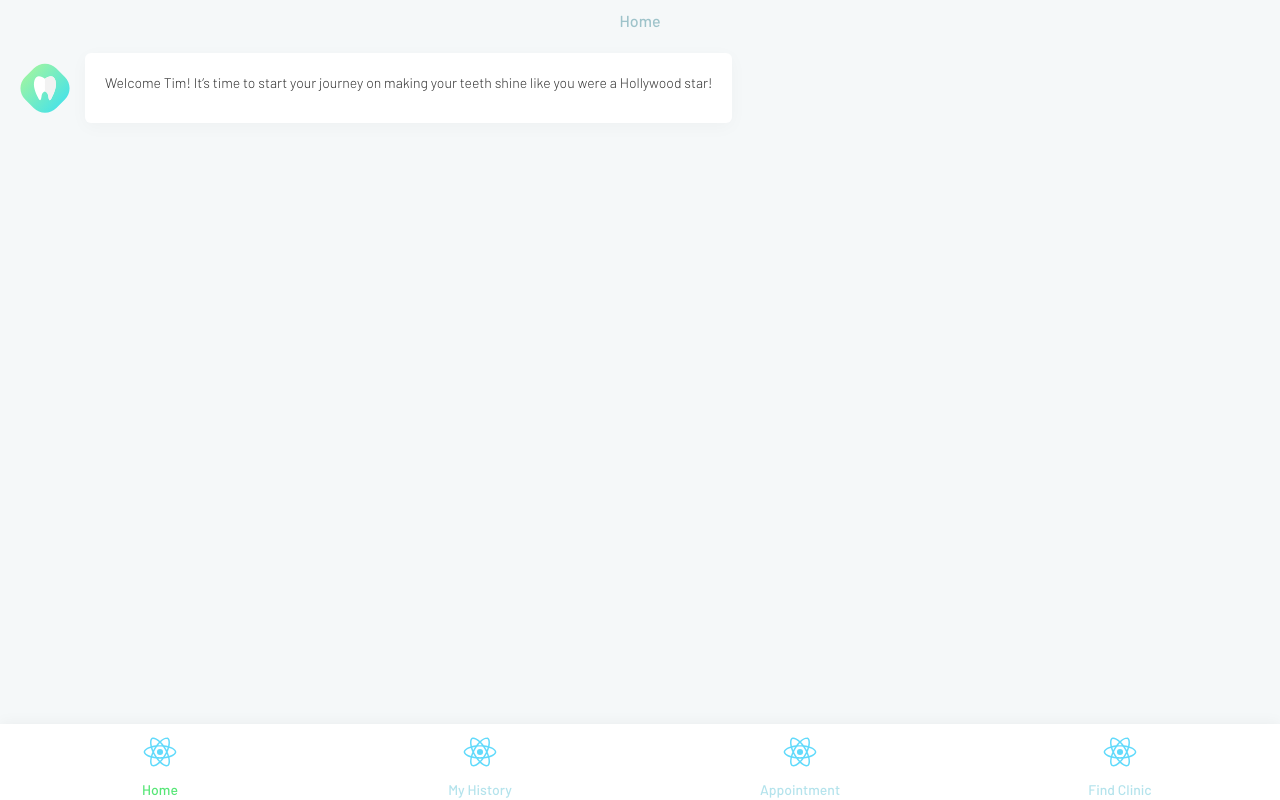
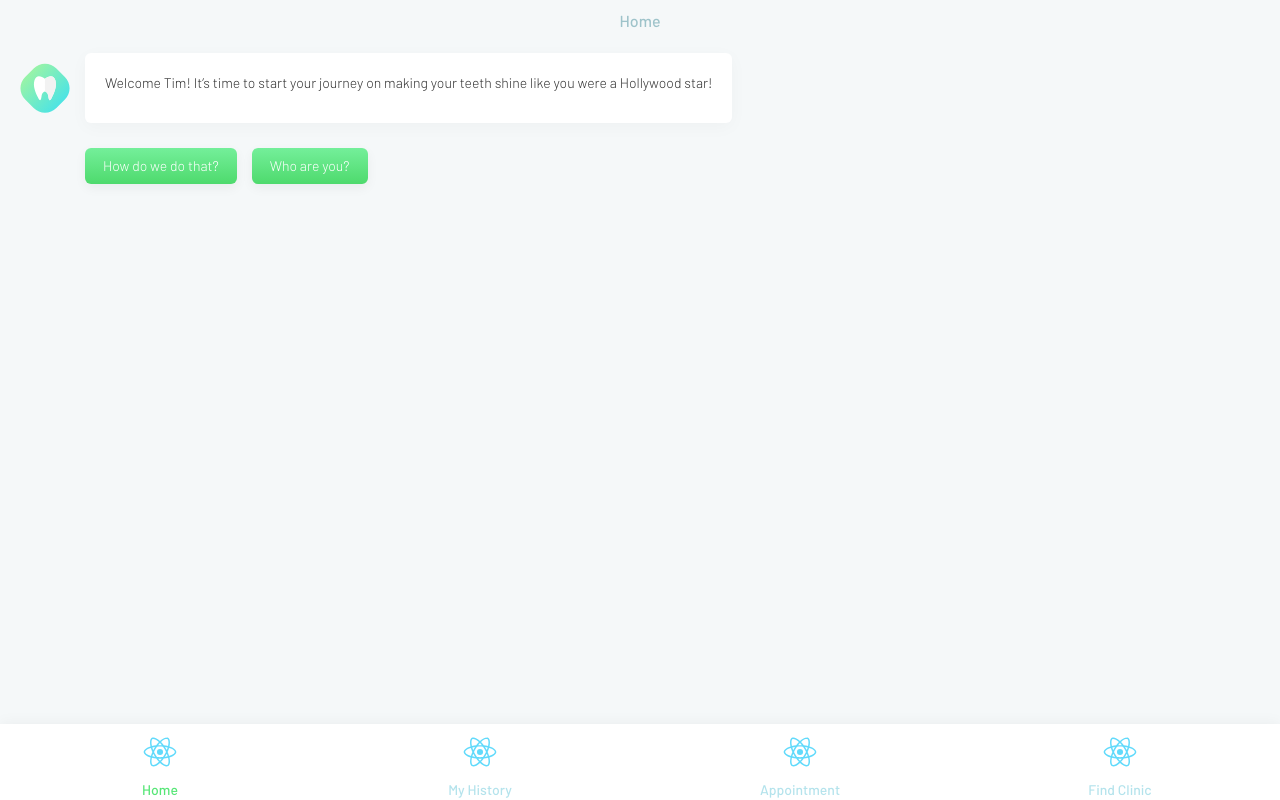
Before and after one commit to vlukashov/dennis, a React (Create React App) app: page / in a window 1280 px wide. Built offline with nearby package versions, Linux system fonts and the light colour scheme.

Commit message:
add chat message

```diff
--- a/src/components/header/Header.css
+++ b/src/components/header/Header.css
@@ -1,4 +1,5 @@
 .Header {
+    text-align: center;
     font-size: 16px;
     padding: 10px 0;
     color: #9EC3CA;
--- /dev/null
+++ b/src/dennis-bootstrap.css
@@ -0,0 +1,11 @@
+.btn.btn-default {
+  background: linear-gradient(to bottom, #74ef9a 0%,#4eda6d 100%);
+  border-radius: 6px;
+  color: white;
+  border: none;
+  font-weight: 300;
+  box-shadow: 0 4px 12px 0 rgba(0,0,0, .05);
+  padding: 8px 18px;
+  text-shadow: none;
+  margin-right: 15px;
+}
--- a/src/index.js
+++ b/src/index.js
@@ -2,6 +2,7 @@ import React from 'react';
 import ReactDOM from 'react-dom';
 import 'bootstrap/dist/css/bootstrap.css';
 import 'bootstrap/dist/css/bootstrap-theme.css';
+import './dennis-bootstrap.css';
 import './index.css';
 import App from './App';
 import registerServiceWorker from './registerServiceWorker';
--- a/src/routes/home/Home.css
+++ b/src/routes/home/Home.css
@@ -1,3 +1,7 @@
-.Home-intro {
-    font-size: large;
+.Home {
+    text-align: left;
 }
+
+.Home-chat-replies {
+    padding: 15px 25px 15px 85px;
+}
--- a/src/routes/home/Home.js
+++ b/src/routes/home/Home.js
@@ -1,4 +1,5 @@
 import React, { Component } from 'react';
+import { Button } from 'react-bootstrap';
 import './Home.css';
 
 import Header from '../../components/header/Header';
@@ -7,11 +8,15 @@ import ChatMessage from '../../components/chat-message/ChatMessage';
 class Home extends Component {
     render() {
       return (
-        <div>
+        <div className="Home">
           <Header title="Home" />
           <ChatMessage>
             Welcome Tim! It’s time to start your journey on making your teeth shine like you were a Hollywood star!
           </ChatMessage>
+          <div className="Home-chat-replies">
+            <Button>How do we do that?</Button>
+            <Button>Who are you?</Button>
+          </div>
         </div>
       );
     }
```
